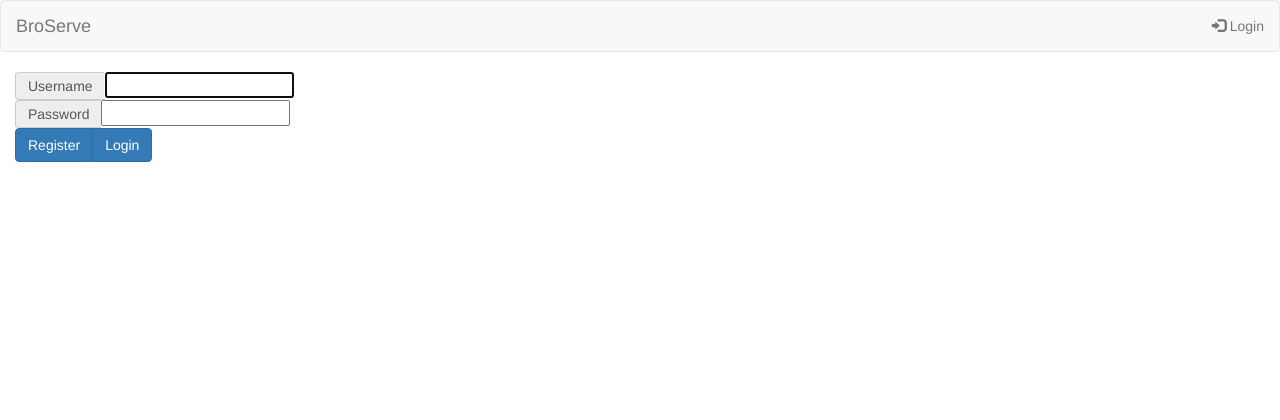
After one commit to npadon/broker_app, a Django app: page /login in a window 1280 px wide. The commit adds this page. Shown: the top 420 px of the page. Run offline with Django 3.2, Linux system fonts and the light colour scheme; some libraries are stand-ins or nearby versions.

Commit message:
Login and logout

```diff
--- /dev/null
+++ b/broker_app/forms.py
@@ -0,0 +1,5 @@
+from django import forms
+
+class LoginForm(forms.Form):
+    username = forms.CharField(label='username', max_length=100)
+    password = forms.CharField(label='Your name', max_length=100, )
--- a/broker_app/templates/base.html
+++ b/broker_app/templates/base.html
@@ -22,10 +22,10 @@
             <a class="navbar-brand" href="/">BroServe</a>
         </div>
         <ul class="nav navbar-nav navbar-right">
-            {% if blarg %}
-            <li><a href="login"><span class="glyphicon glyphicon-log-in"></span> Login</a></li>
+            {% if user.is_authenticated %}
+            <li><a href="{% url 'logout' %}"><span class="glyphicon glyphicon-log-out"></span> Logout</a></li>
             {% else %}
-            <li><a href="logout"><span class="glyphicon glyphicon-log-in"></span> Logout</a></li>
+            <li><a href="{% url 'login' %}"><span class="glyphicon glyphicon-log-in"></span> Login</a></li>
             {% endif %}
         </ul>
     </div>
--- /dev/null
+++ b/broker_app/templates/registration/logged_out.html
@@ -0,0 +1,5 @@
+{% extends "base.html" %}
+{% block title %}Logout{% endblock%}
+{% block content %}
+<span>You've successfully logged out.</span>
+{% endblock %}
--- /dev/null
+++ b/broker_app/templates/registration/login.html
@@ -0,0 +1,29 @@
+{% extends "base.html" %}
+{% block title %}Login{% endblock%}
+{% block content %}
+
+{% if form.errors %}
+<p>Your username and password didn't match. Please try again.</p>
+{% endif %}
+
+<form method="post">
+    {% csrf_token %}
+    <div class="input-group">
+        <span class="input-group-addon" id="basic-addon1">Username</span>
+        {{ form.username }}
+    </div>
+    <div class="input-group">
+        <span class="input-group-addon" id="basic-addon2">Password</span>
+        {{ form.password}}
+    </div>
+    <div class="btn-group" role="group" aria-label="...">
+        <button type="submit" class="btn btn-primary">Register</button>
+        <button type="submit" class="btn btn-primary">Login</button>
+    </div>
+    <input type="hidden" name="next" value="{{ next }}"/>
+</form>
+{% endblock %}
+
+<!-- class_="form-control",placeholder="Password",aria-describedby="basic-addon2"
+class_="form-control",placeholder="Username",aria-describedby="basic-addon1"
+-->
--- a/broker_app/urls.py
+++ b/broker_app/urls.py
@@ -1,7 +1,9 @@
 from django.urls import path
-
+from django.contrib.auth import views as auth_views
 from broker_app import views
 
 urlpatterns = [
     path('', views.index, name='index'),
+    path('login', auth_views.LoginView.as_view(), name='login'),
+    path('logout', auth_views.LogoutView.as_view(), name='logout')
 ]
--- a/broker_app/views.py
+++ b/broker_app/views.py
@@ -1,4 +1,5 @@
 from django.shortcuts import render
 
+
 def index(request):
-    return render(request,'index.html')
+    return render(request, 'index.html')
--- a/brokerproject/settings.py
+++ b/brokerproject/settings.py
@@ -95,6 +95,9 @@ AUTH_PASSWORD_VALIDATORS = [
         'NAME': 'django.contrib.auth.password_validation.NumericPasswordValidator',
     },
 ]
+# Login
+
+LOGIN_REDIRECT_URL = '/'
 
 # Internationalization
 # https://docs.djangoproject.com/en/2.0/topics/i18n/
```
Also changed, not shown: broker_app/templates/login.html (deleted, +0 -27 lines).
